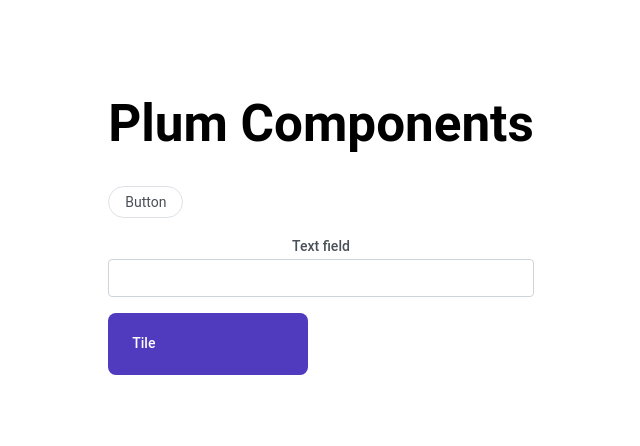
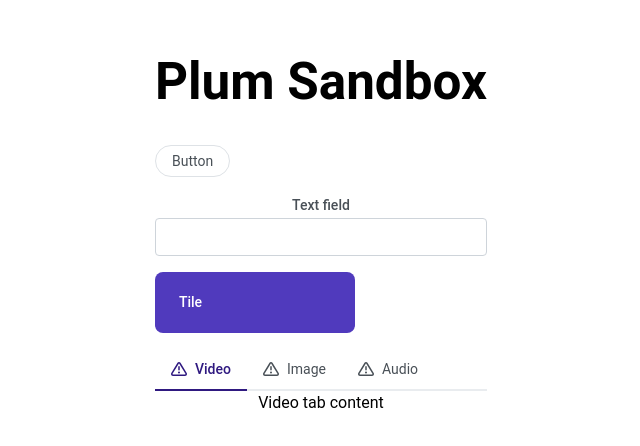
Before and after one commit to giliardgomes/plum-stage, a React (Vite) app: page / in a window 1280 px wide. Shown: the part 182-628 px from the top of the page, without its empty margins (319-959 px from the left). Built offline with nearby package versions, Linux system fonts and the light colour scheme.

Commit message:
DS-46 Migrate Tabs component to Plum (#185)
* DS-46 Adds customized Tabs component to Plum

* DS-46 respond to code reviews

---------

Co-authored-by: Mari Kasanuki <mari@quorum.com>

```diff
--- /dev/null
+++ b/lib/components/Tabs/Tabs.module.css
@@ -0,0 +1,73 @@
+.list {
+    background-color: white;
+}
+
+/* https: //help.mantine.dev/q/tabs-border-color */
+.list::before {
+    border-color: var(--mantine-color-gray-2);
+}
+
+.list:where([data-orientation="vertical"])::before {
+    border: none;
+}
+
+.tab {
+    padding: .75rem 1rem;
+    background-color: white;
+    color: var(--mantine-color-gray-7);
+    border-color: var(--mantine-color-gray-2);
+    font-weight: 400;
+    line-height: 1rem;
+
+    &:focus {
+        border-radius: .5rem .5rem 0 0;
+        outline: none;
+        box-shadow: 0 0 0 .125rem var(--mantine-color-violet-3);
+    }
+
+    &[data-disabled] {
+        border-color: var(--mantine-color-gray-3);
+    }
+
+    &:not([data-disabled]) {
+        &:hover {
+            background-color: var(--mantine-color-gray-1);
+            border-color: var(--mantine-color-gray-1);
+        }
+    }
+
+    &[data-active] {
+        color: var(--mantine-color-violet-9);
+        font-weight: 500;
+        border-color: var(--mantine-color-violet-9);
+
+        &:hover {
+            background-color: var(--mantine-color-violet-0);
+            border-color: var(--mantine-color-violet-9);
+        }
+    }
+
+    &[data-orientation="vertical"] {
+        border-radius: .5rem;
+        border: none;
+        min-height: 3rem;
+        width: 15rem;
+
+        &[data-active] {
+            background-color: var(--mantine-color-violet-1);
+            border-color: var(--mantine-color-violet-1);
+
+            &:hover {
+                background-color: var(--mantine-color-violet-2);
+                border-color: var(--mantine-color-violet-2);
+            }
+        }
+    }
+
+}
+
+.tabLabel {
+    white-space: nowrap;
+    overflow: hidden;
+    text-overflow: ellipsis;
+}
--- /dev/null
+++ b/lib/components/Tabs/index.tsx
@@ -0,0 +1,29 @@
+import { ReactNode } from "react"
+
+import { Tabs as MantineTabs, TabsProps as MantineTabsProps } from "@mantine/core"
+
+import classes from "@/components/Tabs/Tabs.module.css"
+
+export interface TabsProps extends MantineTabsProps {
+    /** Default value for uncontrolled component */
+    defaultValue?: string | null
+    /** Tabs content */
+    children: ReactNode
+    /** Tabs orientation, `"horizontal"` by default */
+    orientation?: "vertical" | "horizontal"
+}
+
+export const Tabs = ({ children, ...rest }: TabsProps) => {
+    return (
+        <MantineTabs
+            classNames={classes}
+            {...rest}
+        >
+            {children}
+        </MantineTabs>
+    )
+}
+
+Tabs.List = MantineTabs.List
+Tabs.Tab = MantineTabs.Tab
+Tabs.Panel = MantineTabs.Panel
--- a/lib/main.ts
+++ b/lib/main.ts
@@ -5,6 +5,7 @@ export { MantineProvider as PlumProvider } from "@mantine/core"
 
 export { Button } from "./components/Button"
 export { Menu } from "./components/Menu"
+export { Tabs } from "./components/Tabs"
 export { TextField } from "./components/TextField"
 export { Tile } from "./components/Tile"
 export { Tooltip } from "./components/Tooltip"
--- a/src/App.tsx
+++ b/src/App.tsx
@@ -4,18 +4,41 @@ import "@mantine/core/styles.css"
 import "./App.css"
 
 import { plumTheme } from "./theme"
-import { Button, TextField, Tile } from "../lib/main"
+import { Button, Tabs, TextField, Tile } from "../lib/main"
+import { TriangleExclamationFarFAIcon } from "../lib/components/TextField/Icon/TriangleExclamationFarFAIcon"
 
 function App() {
     return (
         <MantineProvider theme={plumTheme}>
-            <h1>Plum Components</h1>
+            <h1>Plum Sandbox</h1>
             <Stack>
                 <Button variant="secondary" onClick={() => console.log("Hello")}>Button</Button>
                 <TextField label="Text field" />
                 <Tile>
                     Tile
                 </Tile>
+                <Tabs defaultValue="video">
+                    <Tabs.List>
+                        <Tabs.Tab value="video" leftSection={<TriangleExclamationFarFAIcon />}>
+                            Video
+                        </Tabs.Tab>
+                        <Tabs.Tab value="image" leftSection={<TriangleExclamationFarFAIcon />}>
+                            Image
+                        </Tabs.Tab>
+                        <Tabs.Tab value="audio" leftSection={<TriangleExclamationFarFAIcon />}>
+                            Audio
+                        </Tabs.Tab>
+                    </Tabs.List>
+                    <Tabs.Panel value="video">
+                        Video tab content
+                    </Tabs.Panel>
+                    <Tabs.Panel value="image">
+                        Image tab content
+                    </Tabs.Panel>
+                    <Tabs.Panel value="audio">
+                        Audio tab content
+                    </Tabs.Panel>
+                </Tabs>
             </Stack>
         </MantineProvider>
     )
```
Also changed, not shown: 2 other files (tests, documents, lock files or other folders).
